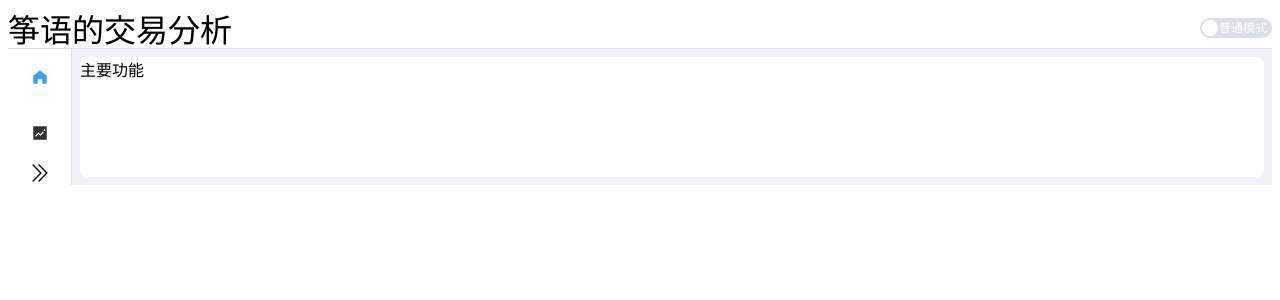
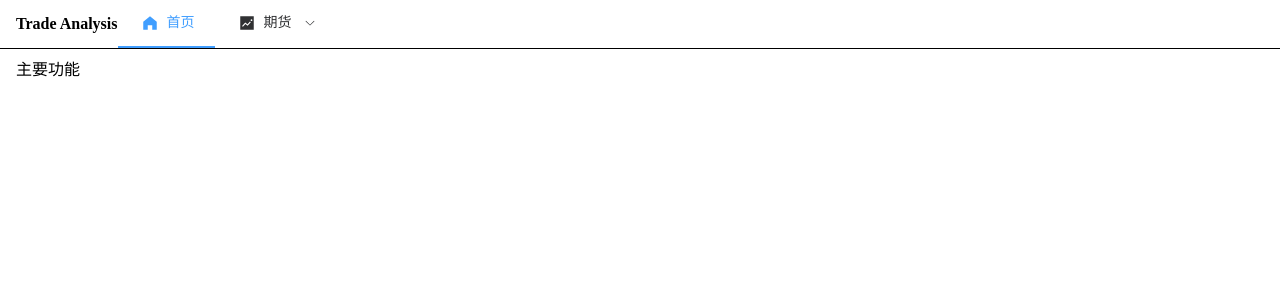
Before and after one commit to zhengyulong-cn/trade_analysis, a Vue app in the folder trade_analysis_web/: page /home in a window 1280 px wide. Shown: the top 300 px of the page. Built offline with nearby package versions, Linux system fonts and the light colour scheme; the HTML template or start-up script is replaced by a standard one.

Commit message:
feat: 修改layout重新布局

```diff
--- a/trade_analysis_web/src/layouts/Layout.vue
+++ b/trade_analysis_web/src/layouts/Layout.vue
@@ -11,15 +11,14 @@ const changeTheme = () => {
 <template>
   <div class="layout">
     <header>
-      <div class="title">筝语的交易分析</div>
-      <el-switch :model-value="isDark" inline-prompt active-text="暗黑模式" inactive-text="普通模式" @change="changeTheme"></el-switch>
+      <div class="headerText">Trade Analysis</div>
+      <section class="body">
+        <Menu class="menu"></Menu>
+      </section>
     </header>
-    <section class="body">
-      <Menu class="menu"></Menu>
-      <div class="contentBox">
-        <slot name="layoutContent"></slot>
-      </div>
-    </section>
+    <div class="layoutContent">
+      <slot name="layoutContent"></slot>
+    </div>
   </div>
 </template>
 
@@ -28,29 +27,30 @@ const changeTheme = () => {
   display: flex;
   flex-direction: column;
   height: 100%;
+  width: calc(100% - 2rem);
   header {
     display: flex;
     flex-direction: row;
-    justify-content: space-between;
     align-items: center;
-    height: 2.5rem;
-    border-bottom: 1px solid var(--el-border-color);
-    .title {
-      font-size: 2rem;
-      font-family: "kaiti";
+    width: 100%;
+    padding: 0rem 1rem;
+    position: fixed;
+    border-bottom: 1px solid black;
+    background-color: white;
+
+    .headerText {
+      font-weight: bold;
     }
-  }
-  .body {
-    display: flex;
-    height: calc(100% - 2.5rem);
-    .menu {
-      width: auto;
-    }
-    .contentBox {
-      padding: .5rem;
-      background-color: var(--el-fill-color);
+
+    .body {
       flex: 1;
     }
   }
+
+  .layoutContent {
+    width: 100%;
+    padding: .5rem 1rem;
+    margin-top: 3rem;
+  }
 }
 </style>
--- a/trade_analysis_web/src/layouts/components/Menu.vue
+++ b/trade_analysis_web/src/layouts/components/Menu.vue
@@ -4,29 +4,20 @@ import { RouterModules } from '@/router/modules'
 import SubMenu from './SubMenu.vue';
 import { useRoute } from 'vue-router';
 const route = useRoute();
-const isCollapse = ref(true)
 const activeMenu = computed(() => (route.meta.activeMenu ? route.meta.activeMenu : route.path) as string);
 const subMenuList = computed(() => RouterModules.filter(item => item.meta))
-const handleCollapse = () => {
-  isCollapse.value = !isCollapse.value
-}
 </script>
 
 <template>
   <div class="menuList">
     <el-menu
       class="elMenu"
+      mode="horizontal"
       :default-active="activeMenu"
-      :collapse="isCollapse"
+      :collapse="false"
     >
       <SubMenu :menu-list="subMenuList"></SubMenu>
     </el-menu>
-    <div class="collapseBtnBox">
-      <el-icon class="collapseBtn" :size="24" @click="handleCollapse">
-        <DArrowLeft v-if="!isCollapse"/>
-        <DArrowRight v-else />
-      </el-icon>
-    </div>
   </div>
 </template>
 
@@ -36,7 +27,8 @@ const handleCollapse = () => {
   flex-direction: column;
   justify-content: space-between;
   .elMenu {
-    height: 100%;
+    height: 3rem;
+    border: unset;
   }
   .collapseBtnBox {
     display: flex;
--- a/trade_analysis_web/src/main.ts
+++ b/trade_analysis_web/src/main.ts
@@ -7,6 +7,8 @@ import router from './router'
 import ElementPlus from 'element-plus'
 import 'element-plus/dist/index.css'
 import * as ElementPlusIconsVue from '@element-plus/icons-vue'
+
+import './style.less'
 
 const app = createApp(App)
 
--- /dev/null
+++ b/trade_analysis_web/src/style.less
@@ -0,0 +1,19 @@
+body, h1, h2, h3, h4, h5, h6, hr, p, blockquote, dl, dt, dd, ul, ol, li, pre, form, fieldset, legend, button, input, textarea, th, td { margin:0; padding:0; }
+body, button, input, select, textarea { font:12px/1.5tahoma, arial, \5b8b\4f53; }
+h1, h2, h3, h4, h5, h6{ font-size:100%; }
+address, cite, dfn, em, var { font-style:normal; }
+code, kbd, pre, samp { font-family:couriernew, courier, monospace; }
+small{ font-size:12px; }
+ul, ol { list-style:none; }
+a { text-decoration:none; }
+a:hover { text-decoration:underline; }
+sup { vertical-align:text-top; }
+sub{ vertical-align:text-bottom; }
+legend { color:#000; }
+fieldset, img { border:0; }
+button, input, select, textarea { font-size:100%; }
+table { border-collapse:collapse; border-spacing:0; }
+
+#app {
+    height: 100vh;
+}
--- a/trade_analysis_web/src/views/Home.vue
+++ b/trade_analysis_web/src/views/Home.vue
@@ -7,10 +7,4 @@
 </template>
 
 <style lang="less" scoped>
-.pageBox {
-  background-color: var(--el-bg-color);
-  height: 100%;
-  overflow: auto;
-  border-radius: 0.5rem;
-}
 </style>
--- a/trade_analysis_web/src/views/futures/FutureDetail.vue
+++ b/trade_analysis_web/src/views/futures/FutureDetail.vue
@@ -7,12 +7,11 @@ onMounted(() => {
     period: 60 * 5,
   })
 })
-getFutureDataApi
 </script>
 
 <template>
   <div class="pageBox">
-    <span>期货单品详情</span>
+    <div v-for="i in 100">期货单品详情</div>
   </div>
 </template>
 
```
Also changed, not shown: 1 other file (tests, documents, lock files or other folders).
